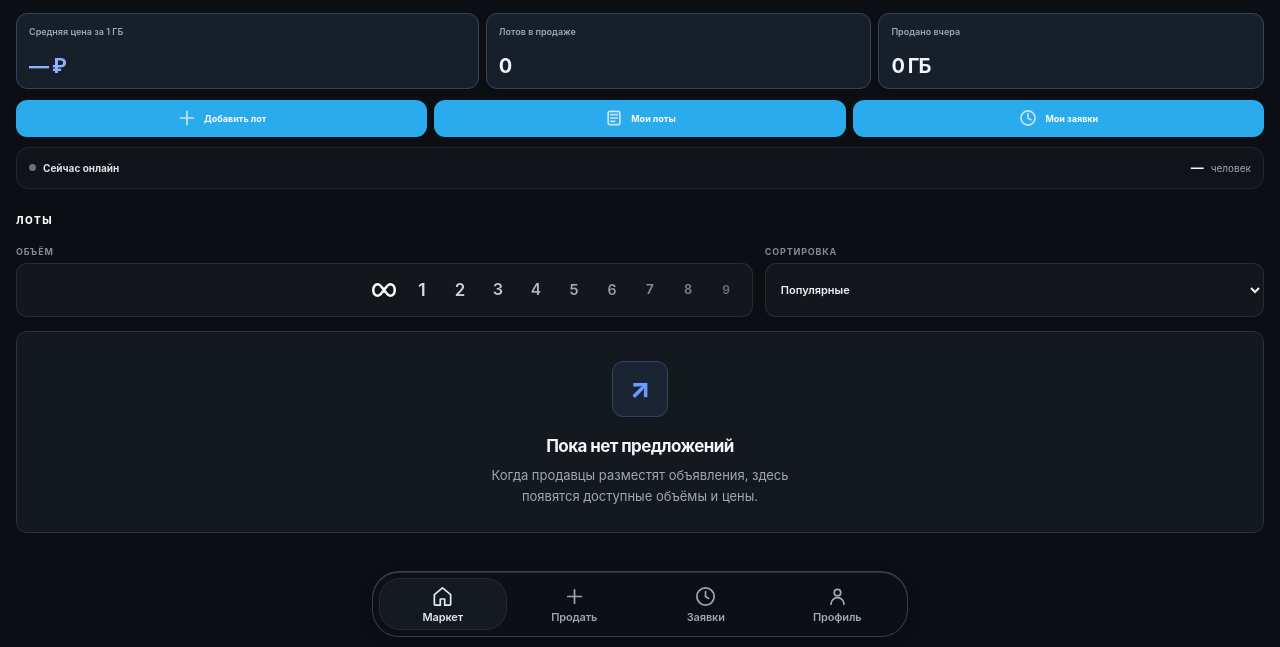
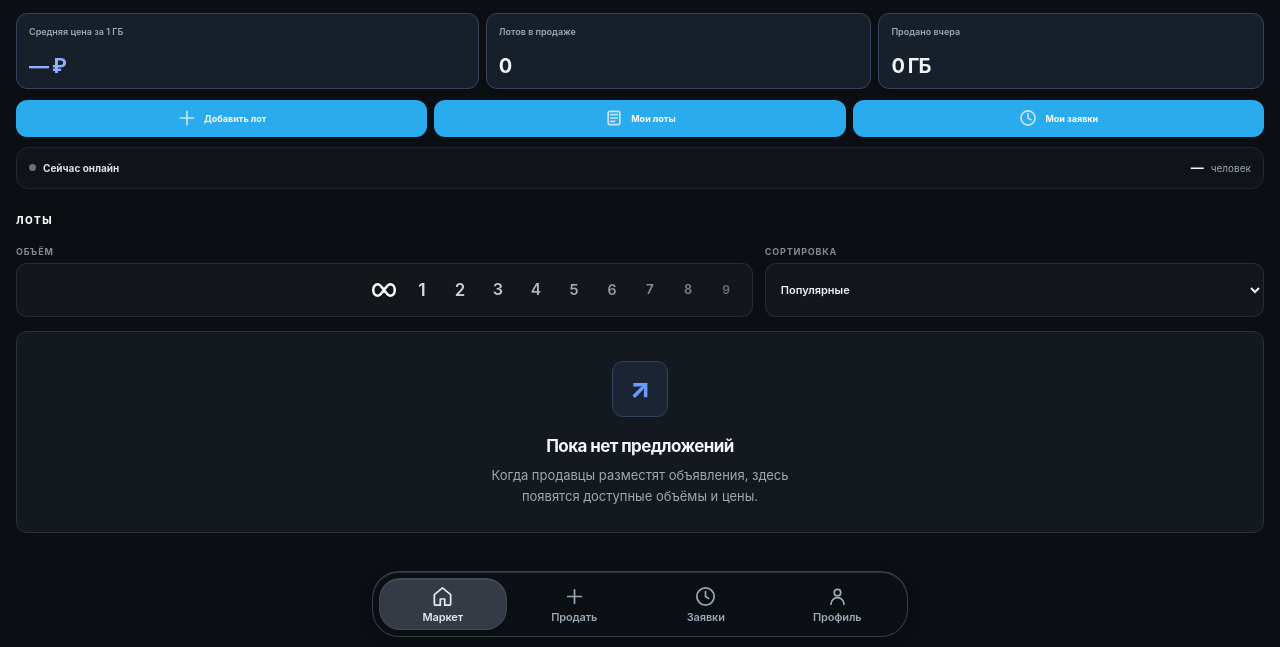
Before and after one commit to Republic-585/t2-gb-market-app, a plain HTML site: page index.html in a window 1280 px wide. Shown: the part 153-800 px from the top of the page. Drawn offline with nearby package versions, Linux system fonts and the light colour scheme.

Commit message:
Make active navigation tab graphite

```diff
--- a/styles.css
+++ b/styles.css
@@ -1666,8 +1666,8 @@ body::-webkit-scrollbar {
   width: calc((100% - 24px) / 4);
   border: 1px solid rgba(255,255,255,.07);
   border-radius: 21px;
-  background: rgba(255,255,255,.045);
-  box-shadow: none;
+  background: #343b44;
+  box-shadow: inset 0 1px 0 rgba(255,255,255,.08), 0 1px 4px rgba(0,0,0,.16);
   transform: translateX(calc(var(--nav-index, 0) * (100% + 4px)));
   transition: transform .24s cubic-bezier(.2,.75,.25,1);
   pointer-events: none;
```
